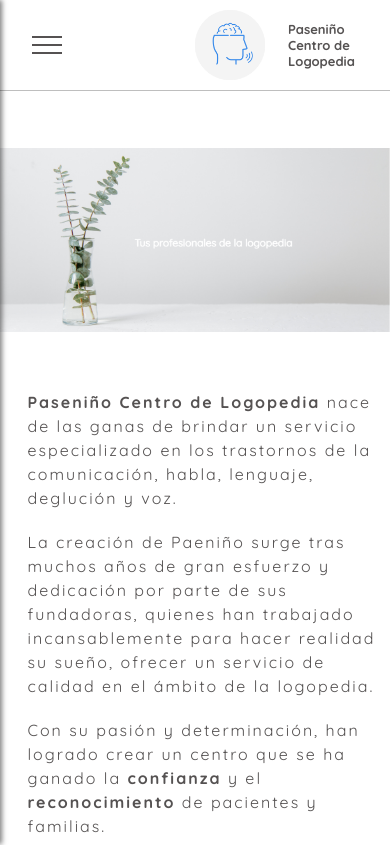
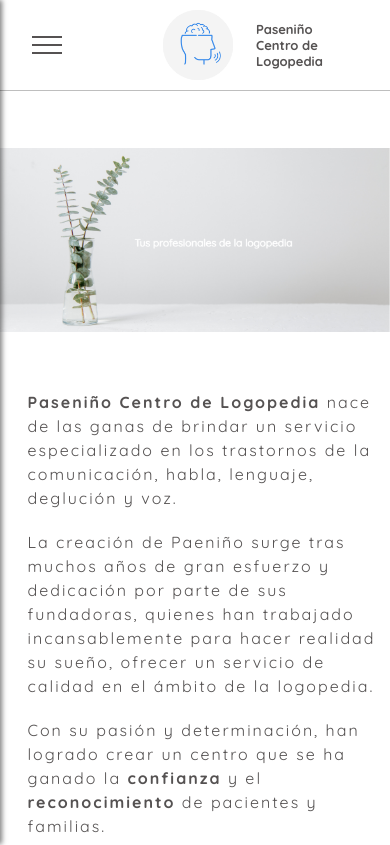
Before and after one commit to wiflysk8/paseninho, a React (Create React App) app: page / in a window 390 px wide. Shown: the top 845 px of the page. Built offline with nearby package versions, Linux system fonts and the light colour scheme.

Commit message:
reduce padding

```diff
--- a/src/components/ToolBar/ToolBar.css
+++ b/src/components/ToolBar/ToolBar.css
@@ -20,7 +20,7 @@
   }
 
   .toolbar_logo {
-    padding-left: 7rem;
+    padding-left: 5rem;
   }
 }
 
```
